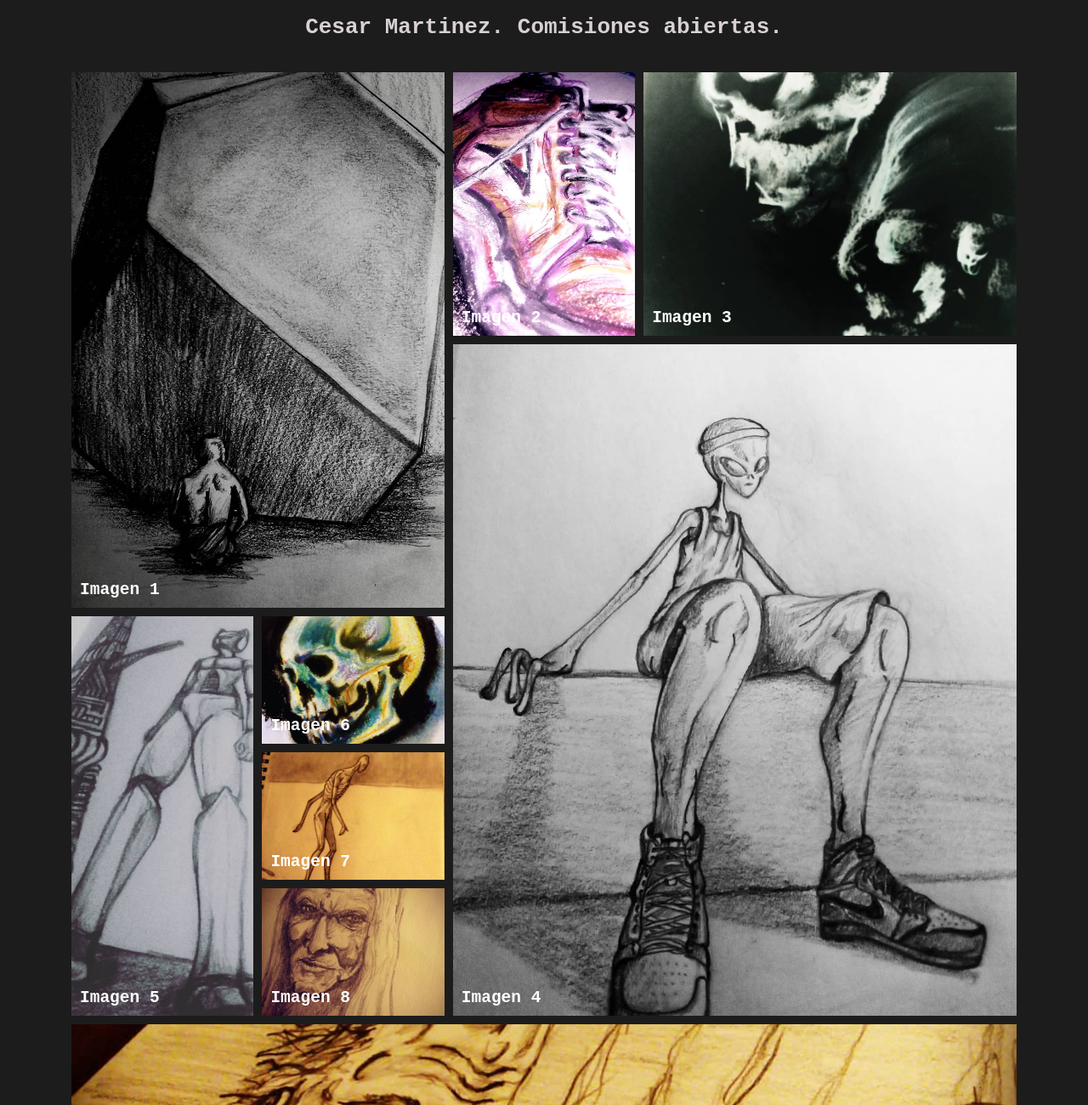
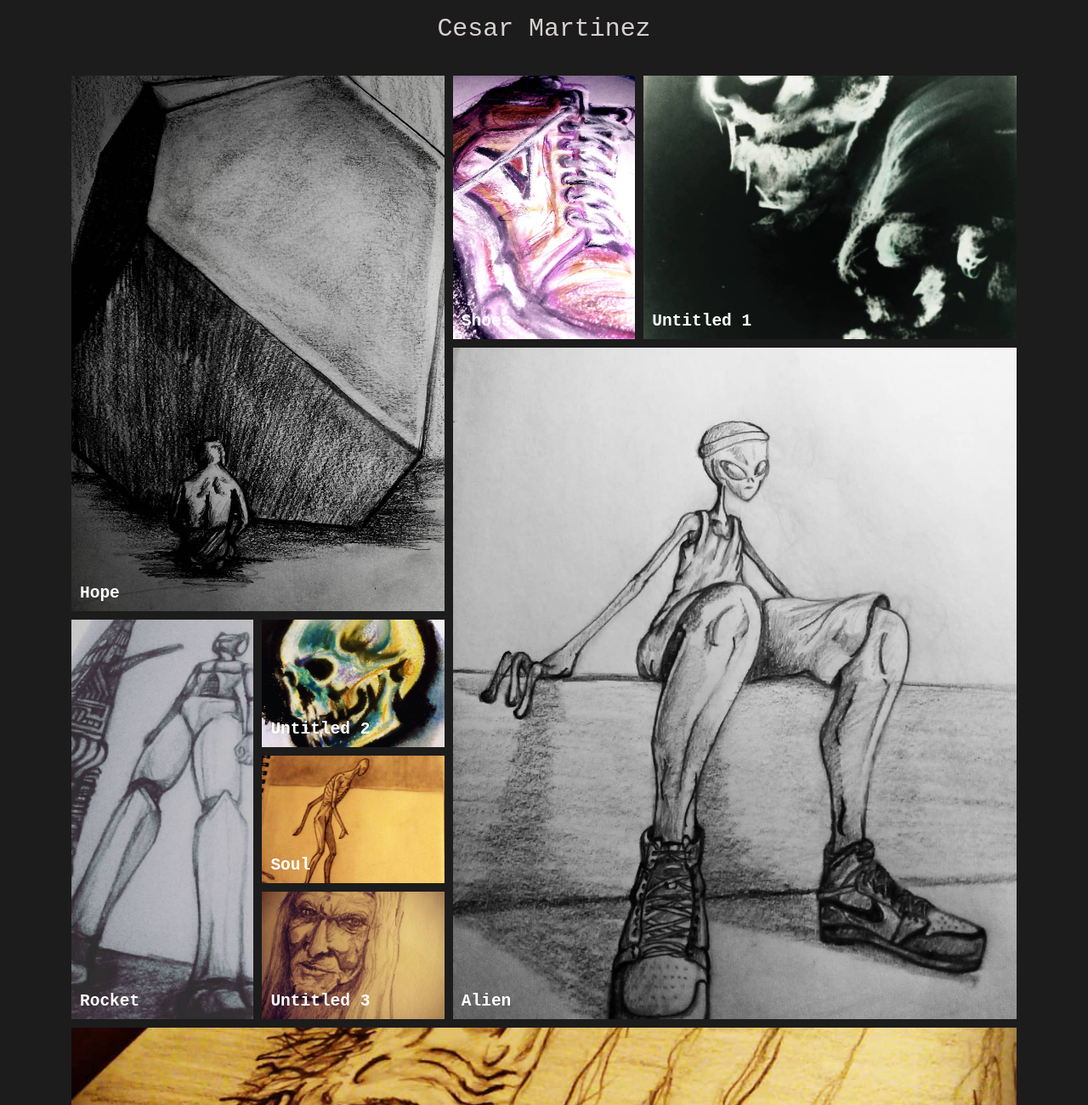
Before and after one commit to Crypt-Cesar-Labs/cesar_gallery, a plain HTML site: page index.html in a window 1280 px wide. Shown: the top 1300 px of the page at 85% size. Drawn offline with Linux system fonts and the light colour scheme.

Commit message:
Se modificó en título de la página, el título de las imágenes y se agregó un efecto hover a las imagenes que queda muy cute ;)

```diff
--- a/estilos.css
+++ b/estilos.css
@@ -9,7 +9,15 @@ body {
 
 h1 {
     color: rgb(216, 209, 209);
+    /*border-width: 5px;*/
+    /*border-color: blue;*/
+    /*border-style: solid;*/
     text-align: center;
+    font-size: 2.3em;
+    line-height: 1.3em;
+    margin: 15px 0;
+    text-align: center;
+    font-weight: 300;
 }
 
 /*Estilos de la galeria*/
@@ -28,6 +36,10 @@ h1 {
     width: 100%;
     height: 100%;
     object-fit: cover; /*para que no se distorciones*/
+    transition: all 300ms; /*Para que las transiciones sean sutiles*/
+}
+.gallery__img:hover {      /*Se programa el efecto hover*/
+    transform: scale(1.02);
 }
 .gallery__title {
     position:absolute;
--- a/index.html
+++ b/index.html
@@ -8,43 +8,45 @@
     <title>Cesar's web Gallery</title>
 </head>
 <body>
-    <h1>Cesar Martinez. Comisiones abiertas.</h1>
+    <header>
+        <h1>Cesar Martinez</h1>
+    </header>
     <div class="gallery-container">
         <div class="gallery__item">
             <img src="img/galeria1.jpg" alt="" class="gallery__img">
-            <h2 class="gallery__title">Imagen 1</h2>
+            <h2 class="gallery__title">Hope</h2>
         </div>
         <div class="gallery__item">
             <img src="img/galeria2.jpg" alt="" class="gallery__img">
-            <h2 class="gallery__title">Imagen 2</h2>
+            <h2 class="gallery__title">Shoes</h2>
         </div>
         <div class="gallery__item">
             <img src="img/galeria3.jpg" alt="" class="gallery__img">
-            <h2 class="gallery__title">Imagen 3</h2>
+            <h2 class="gallery__title">Untitled 1</h2>
         </div>
         <div class="gallery__item">
             <img src="img/galeria4.jpg" alt="" class="gallery__img">
-            <h2 class="gallery__title">Imagen 4</h2>
+            <h2 class="gallery__title">Alien</h2>
         </div>
         <div class="gallery__item">
             <img src="img/galeria5.jpg" alt="" class="gallery__img">
-            <h2 class="gallery__title">Imagen 5</h2>
+            <h2 class="gallery__title">Rocket</h2>
         </div>
         <div class="gallery__item">
             <img src="img/galeria6.jpg" alt="" class="gallery__img">
-            <h2 class="gallery__title">Imagen 6</h2>
+            <h2 class="gallery__title">Untitled 2</h2>
         </div>
         <div class="gallery__item">
             <img src="img/galeria7.jpg" alt="" class="gallery__img">
-            <h2 class="gallery__title">Imagen 7</h2>
+            <h2 class="gallery__title">Soul</h2>
         </div>
         <div class="gallery__item">
             <img src="img/galeria8.jpg" alt="" class="gallery__img">
-            <h2 class="gallery__title">Imagen 8</h2>
+            <h2 class="gallery__title">Untitled 3</h2>
         </div>
         <div class="gallery__item">
             <img src="img/galeria9.jpg" alt="" class="gallery__img">
-            <h2 class="gallery__title">Imagen 9</h2>
+            <h2 class="gallery__title">Chef</h2>
         </div>
     </div>
 </body>
```
